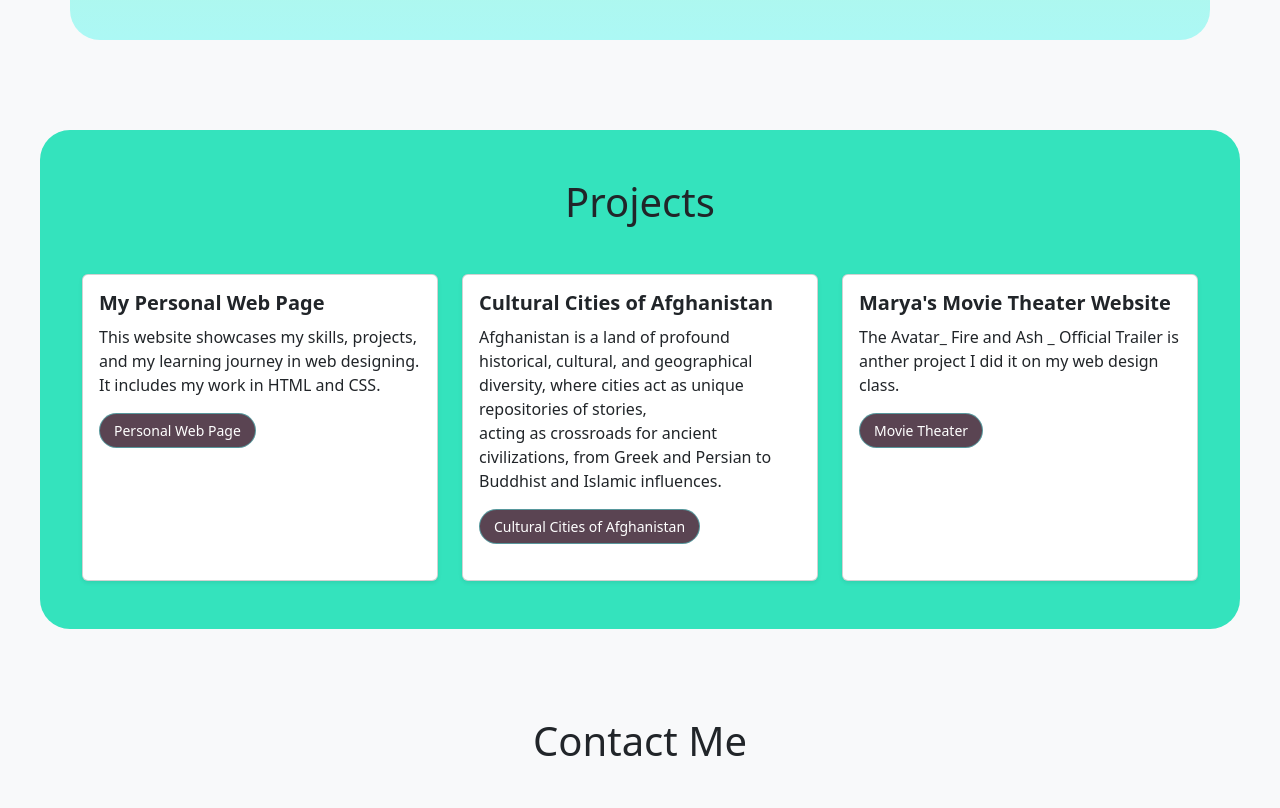
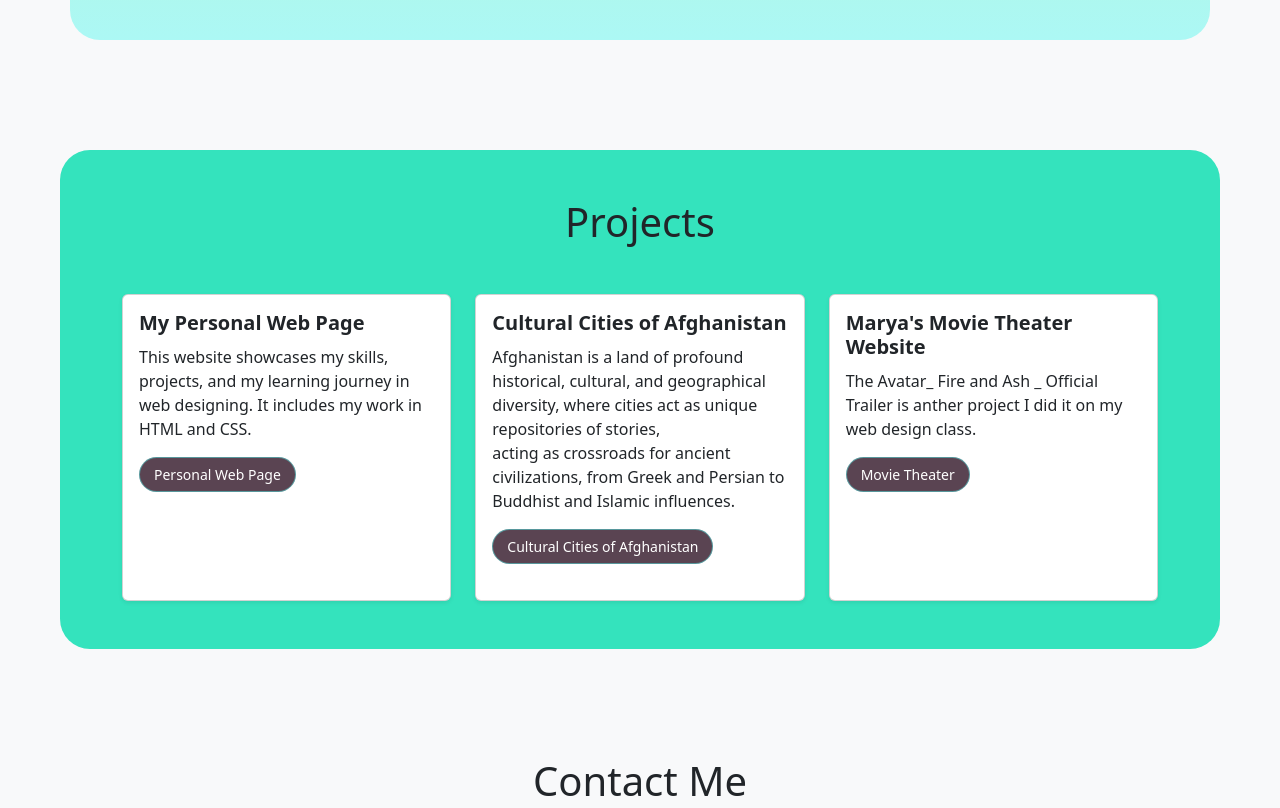
Before and after one commit to maryaazraty/My-Portfolio-Project, a plain HTML site: page index.html in a window 1280 px wide. Shown: the part 2440-3248 px from the top of the page. Drawn offline with Linux system fonts and the light colour scheme; a web font is replaced by a local one.

Commit message:
this  css changes

```diff
--- a/css/style.css
+++ b/css/style.css
@@ -196,11 +196,11 @@ h1 {
 /*        Projects       */
 
 #pro {
-  padding: 50px 0;
+  padding: 50px ;
   background: #2ce2bbf5;
   border-radius: 30px;
   padding: auto;
-  margin: 40px;
+  margin: 60px;
 }
 
 
@@ -253,6 +253,8 @@ h1 {
   transform: scale(1.1);
 }
 
+/* Contact  */
+
 #contact .btn-outline-light {
   background-color: var(--btn-bg);
   border: 2px solid var(--light-blue);
```
